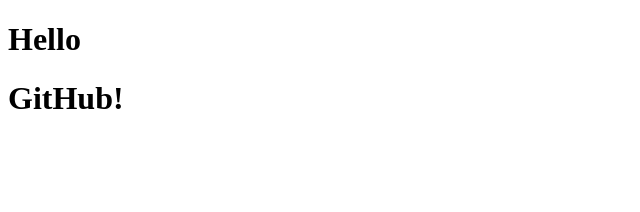
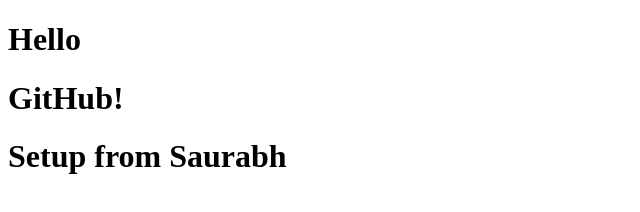
Before and after one commit to Saurabhmeharkar/my-repo, a plain HTML site: page index.html in a window 1280 px wide. Shown: the whole page, without its empty margins (0-640 px from the left). Drawn offline with Linux system fonts and the light colour scheme.

Commit message:
second commit

```diff
--- a/index.html
+++ b/index.html
@@ -9,5 +9,6 @@
 <body>
     <h1>Hello</h1>
     <h1>GitHub!</h1>
+    <h1>Setup from Saurabh</h1>
 </body>
 </html>
```
